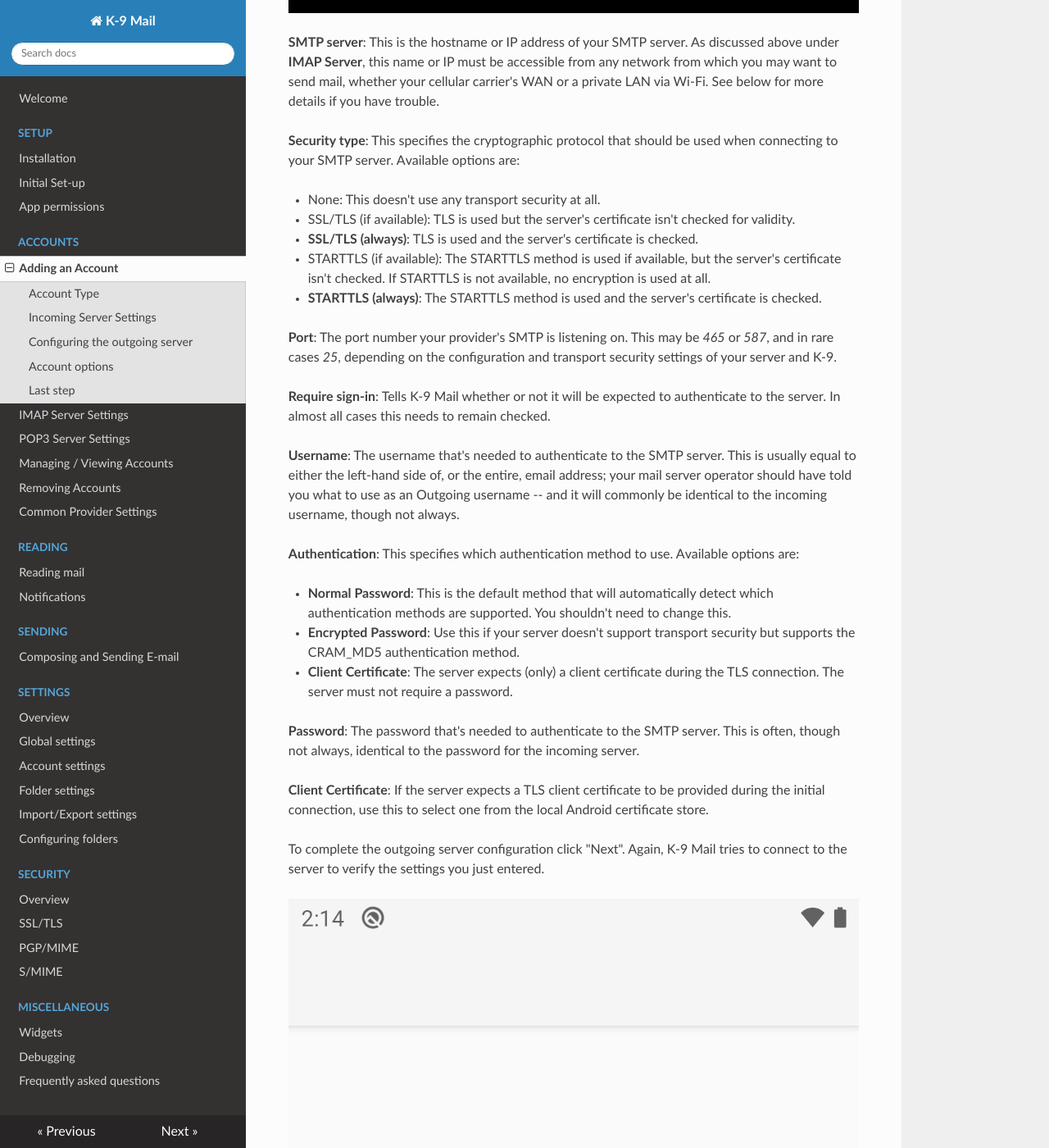
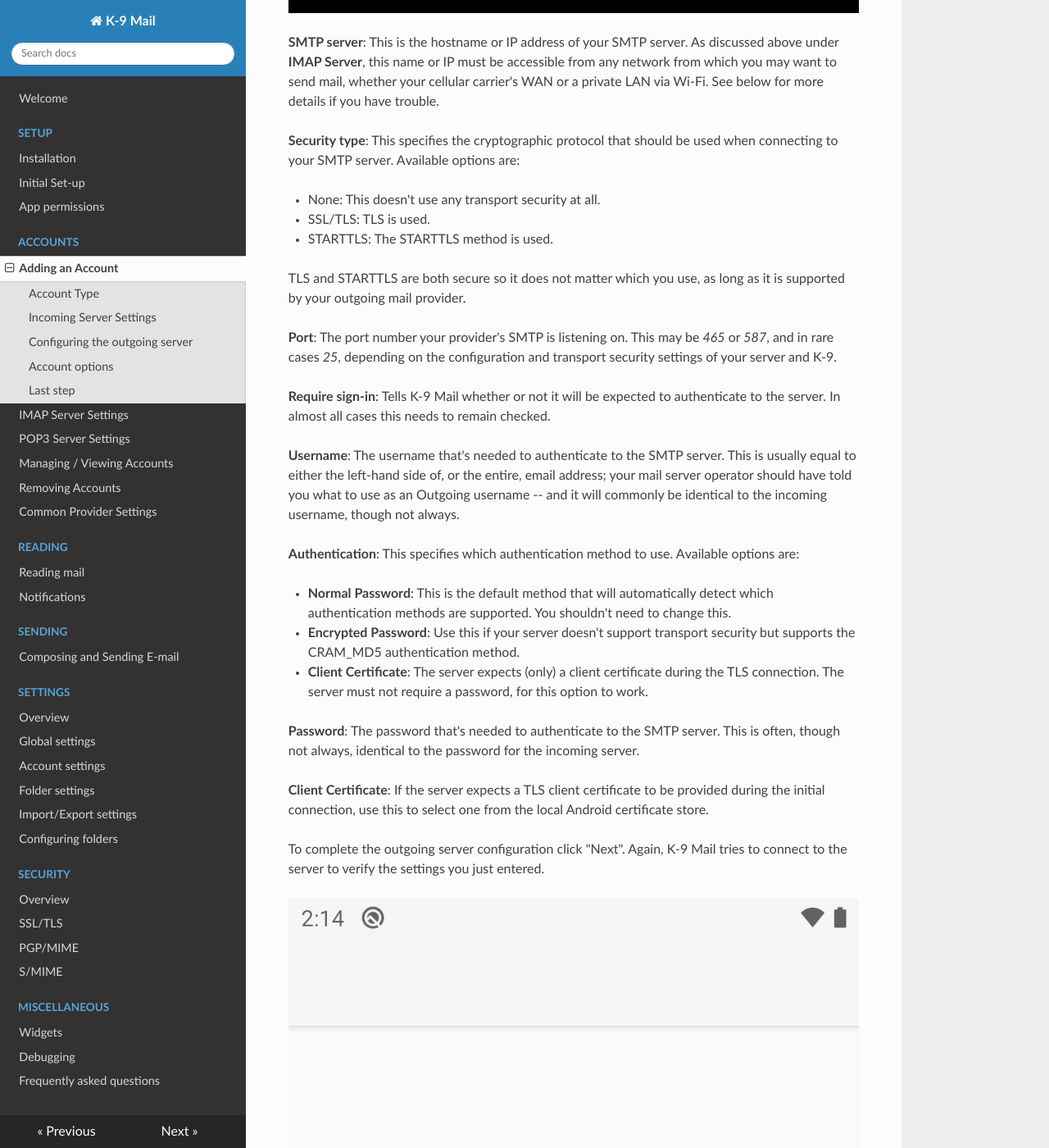
Before and after one commit to k9mail/k9mail-docs, an MkDocs documentation site: the page built from docs/accounts/add.md, in a window 1280 px wide and 1400 px high, scrolled down 6297 px. Shown: the whole window at 82% size. Built offline with MkDocs 1.6.1, drawn with Linux system fonts in a browser that asks for light colours; nearby versions of some CDN libraries.

Commit message:
Fix transport security options

```diff
--- a/docs/accounts/add.md
+++ b/docs/accounts/add.md
@@ -60,11 +60,11 @@
 Available options are:
 
 * None: This doesn't use any transport security at all.
-* SSL/TLS (if available): TLS is used but the server's certificate isn't checked for validity.
-* **SSL/TLS (always)**: TLS is used and the server's certificate is checked.
-* STARTTLS (if available): The STARTTLS method is used if available, but the server's certificate isn't checked. If STARTTLS is not
-available, no encryption is used at all.
-* **STARTTLS (always)**: The STARTTLS method is used and the server's certificate is checked.
+* SSL/TLS: TLS is used.
+* STARTTLS: The STARTTLS method is used.
+
+TLS and STARTTLS are both secure so it does not matter which you use, as long as it is supported by
+your outgoing mail provider.
 
 **Port**: The port number your provider's SMTP is listening on. This may be *465* or *587*, and in rare cases *25*,
 depending on the configuration and transport security settings of your server and K-9.
@@ -82,7 +82,7 @@
 You shouldn't need to change this.
 * **Encrypted Password**: Use this if your server doesn't support transport security but supports the CRAM_MD5 authentication
 method.
-* **Client Certificate**: The server expects (only) a client certificate during the TLS connection. The server must not require a password.
+* **Client Certificate**: The server expects (only) a client certificate during the TLS connection. The server must not require a password, for this option to work.
 
 **Password**: The password that's needed to authenticate to the SMTP server. This is often, though not always, identical
 to the password for the incoming server.
```
